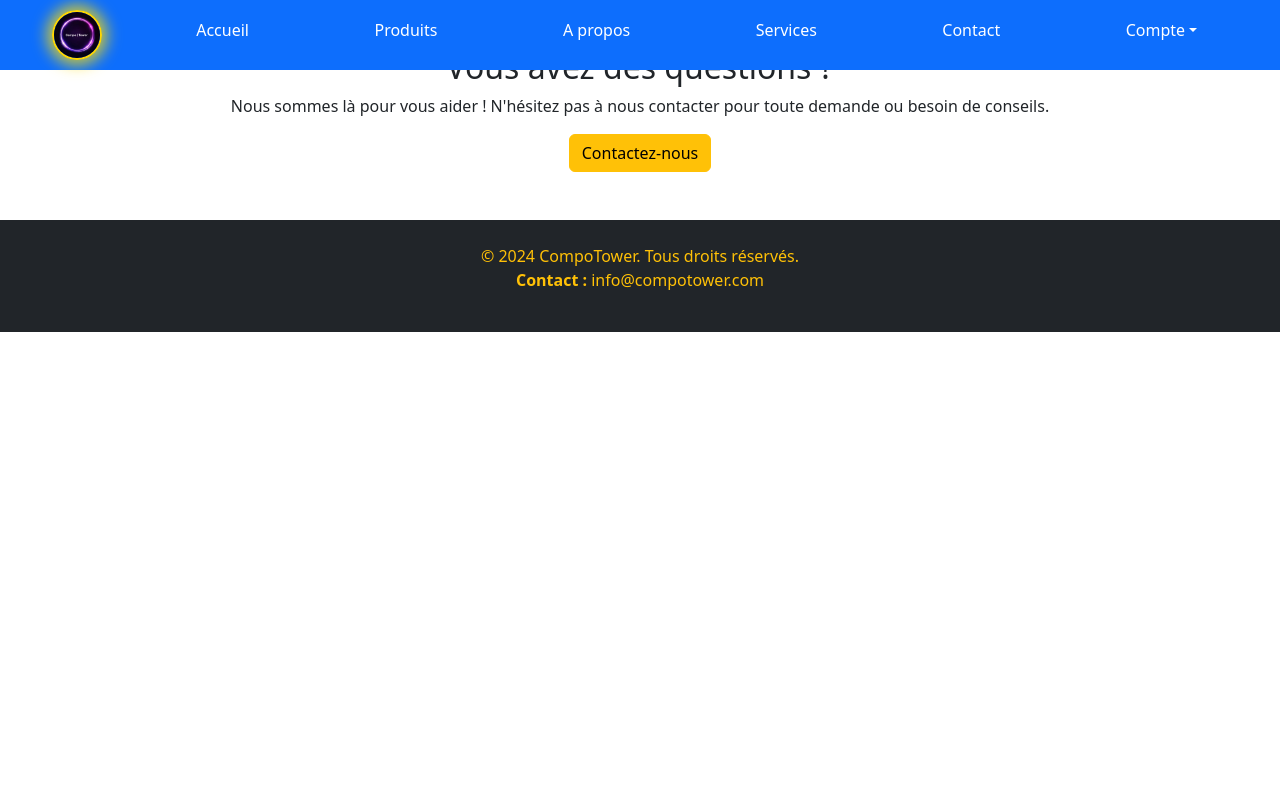
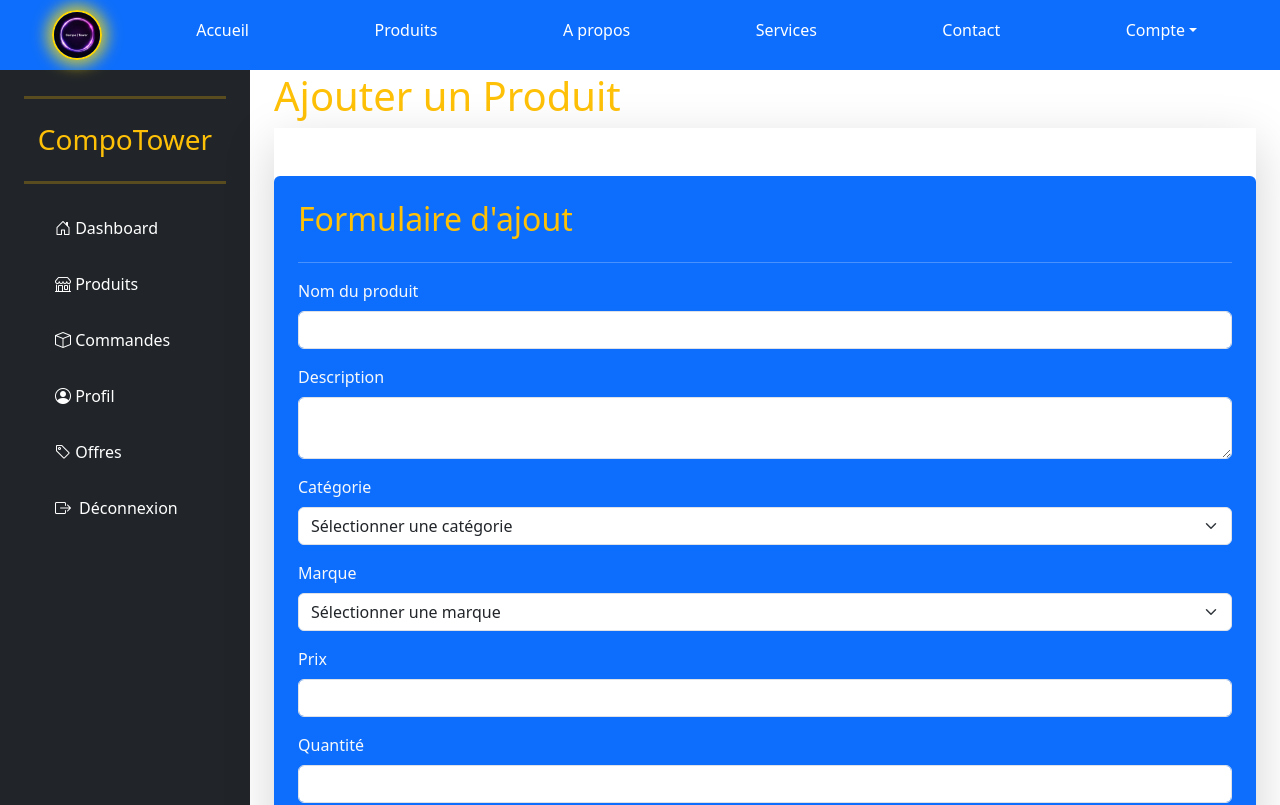
Before and after one commit to Mehdev9/fil_rouge_front, a React (Vite) app: page /dashboard/products in a window 1280 px wide. Shown: the top 805 px of the page. Built offline with nearby package versions, Linux system fonts and the light colour scheme; sample sign-in values are in the browser's storage.

Commit message:
add product ok

```diff
--- a/src/App.jsx
+++ b/src/App.jsx
@@ -1,12 +1,12 @@
-import { BrowserRouter, Navigate, Outlet, Route, Routes } from "react-router-dom";
-import { HomeView } from "./views/HomeView.jsx";
-import { RegisterView } from "./views/RegisterView.jsx";
-import { LoginView } from "./views/LoginView.jsx";
-import { AccountView } from "./views/AccountView.jsx";
+import {BrowserRouter, Navigate, Outlet, Route, Routes} from "react-router-dom";
+import {HomeView} from "./views/HomeView.jsx";
+import {RegisterView} from "./views/RegisterView.jsx";
+import {LoginView} from "./views/LoginView.jsx";
+import {AccountView} from "./views/AccountView.jsx";
 import Navbar from "./components/Navbar.jsx";
-import { useDispatch, useSelector } from "react-redux";
-import { useEffect } from "react";
-import { login } from "./store/authSlice.js";
+import {useDispatch, useSelector} from "react-redux";
+import {useEffect} from "react";
+import {login} from "./store/authSlice.js";
 import React from "react";
 import Question from "./components/Question.jsx";
 import Footer from "./components/Footer.jsx";
@@ -17,7 +17,8 @@ import ShopView from "./views/ShopView.jsx";
 import AOS from 'aos';
 import 'aos/dist/aos.css';
 import 'bootstrap-icons/font/bootstrap-icons.css';
-import { DashboardView } from "./views/DashboardView.jsx";
+import {DashboardView} from "./views/DashboardView.jsx";
+import AdminProductView from "./views/AdminProductView.jsx";
 
 
 const App = () => {
@@ -48,22 +49,20 @@ if (loading) {
                 <Navbar/>
                 <Routes>
                     <Route path="/" element={<HomeView/>}/>
+                    <Route path="/about" element={<AboutView/>}/>
+                    <Route path="/services" element={<ServiceView/>}/>
+                    <Route path="/contact" element={<ContactView/>}/>
 
                     <Route element={<UnprotectedRoute/>}>
                         <Route path="/register" element={<RegisterView/>}/>
                         <Route path="/login" element={<LoginView/>}/>
-                        <Route path="/about" element={<AboutView/>}/>
-                        <Route path="/services" element={<ServiceView/>}/>
-                        <Route path="/contact" element={<ContactView/>}/>
-                        <Route path="/shop" element={<ShopView/>}/>
-
-
 
 
                     </Route>
 
 
                     <Route element={<ProtectedRoute/>}>
+                        <Route path="/dashboard/products" element={<AdminProductView/>}/>
                         <Route path="/account" element={<AccountView/>}/>
                         <Route path="/dashboard" element={<DashboardView/>}/>
 
@@ -82,16 +81,16 @@ export default App;
 const ProtectedRoute = () => {
     const isAuthenticated = useSelector((state) => state.auth.isAuthenticated);
     if (!isAuthenticated) {
-        return <Navigate to="/login" replace />;
+        return <Navigate to="/login" replace/>;
     }
-    return <Outlet />;
+    return <Outlet/>;
 };
 
 const UnprotectedRoute = () => {
     const isAuthenticated = useSelector((state) => state.auth.isAuthenticated);
 
     if (isAuthenticated) {
-        return <Navigate to="/" replace />;
+        return <Navigate to="/" replace/>;
     }
-    return <Outlet />;
+    return <Outlet/>;
 };
--- /dev/null
+++ b/src/views/AdminProductView.jsx
@@ -0,0 +1,205 @@
+import React, { useState } from "react";
+import ApiBackend from "../api/ApiBackend.js";
+import { Link } from "react-router-dom";
+
+
+const AdminProductView = () => {
+    const [product, setProduct] = useState({
+        name: '',
+        description: '',
+        category: '',
+        brand: '',
+        price: '',
+        quantity: ''
+    });
+
+    const [error, setError] = useState(null);
+    const [success, setSuccess] = useState(null);
+
+    const handleChange = (e) => {
+        const { name, value } = e.target;
+        setProduct(prevProduct => ({
+            ...prevProduct,
+            [name]: value
+        }));
+    };
+
+    const handleSubmit = (e) => {
+        e.preventDefault();
+
+        ApiBackend.post("/dashboard/products", product)
+            .then(response => {
+                setSuccess('Produit ajouté avec succès.');
+                setProduct({
+                    name: '',
+                    description: '',
+                    category: '',
+                    brand: '',
+                    price: '',
+                    quantity: ''
+                });
+            })
+            .catch(error => {
+                setError('Une erreur est survenue lors de l\'ajout du produit.');
+            });
+    };
+
+    return (
+        <div className="dashboard-page d-flex">
+            <div className="sidebar bg-dark text-light p-4 mt-5" style={{ width: '250px' }}>
+                <hr className="my-4 border-3 border-warning" />
+                <h3 className="text-warning text-center mb-4">CompoTower</h3>
+                <hr className="my-4 border-3 border-warning" />
+                <ul className="nav flex-column">
+                    <li className="nav-item mb-3">
+                        <Link to="/dashboard" className="nav-link">
+                            <i className="bi bi-house-door"></i> Dashboard
+                        </Link>
+                    </li>
+                    <li className="nav-item mb-3">
+                        <Link to="/dashboard/products" className="nav-link">
+                            <i className="bi bi-shop"></i> Produits
+                        </Link>
+                    </li>
+                    <li className="nav-item mb-3">
+                        <Link to="/orders" className="nav-link">
+                            <i className="bi bi-box"></i> Commandes
+                        </Link>
+                    </li>
+                    <li className="nav-item mb-3">
+                        <Link to="/account" className="nav-link">
+                            <i className="bi bi-person-circle"></i> Profil
+                        </Link>
+                    </li>
+                    <li className="nav-item mb-3">
+                        <Link to="/offers" className="nav-link">
+                            <i className="bi bi-tag"></i> Offres
+                        </Link>
+                    </li>
+                    <li className="nav-item mb-3">
+                        <button
+                            className="nav-link bg-transparent border-0 d-flex align-items-center"
+                            onClick={() => {
+                                localStorage.removeItem("token");
+                                window.location.href = "/";
+                            }}
+                        >
+                            <i className="bi bi-box-arrow-right me-2"></i> Déconnexion
+                        </button>
+                    </li>
+                </ul>
+            </div>
+
+            <div className="main-content flex-grow-1 p-4">
+                <h1 className="text-warning pt-5">Ajouter un Produit</h1>
+
+                <section className="py-5 shadow-lg" data-aos="fade-up">
+                    <div className="container bg-primary text-light rounded p-4">
+                        <h2 className="text-warning pb-2">Formulaire d'ajout</h2>
+                        <hr />
+
+                        {error && <div className="alert alert-danger">{error}</div>}
+                        {success && <div className="alert alert-success">{success}</div>}
+
+                        <form onSubmit={handleSubmit}>
+                            <div className="mb-3">
+                                <label htmlFor="name" className="form-label">Nom du produit</label>
+                                <input
+                                    type="text"
+                                    className="form-control"
+                                    id="name"
+                                    name="name"
+                                    value={product.name}
+                                    onChange={handleChange}
+                                />
+                            </div>
+
+                            <div className="mb-3">
+                                <label htmlFor="description" className="form-label">Description</label>
+                                <textarea
+                                    className="form-control"
+                                    id="description"
+                                    name="description"
+                                    value={product.description}
+                                    onChange={handleChange}
+                                ></textarea>
+                            </div>
+
+                            <div className="mb-3">
+                                <label htmlFor="category" className="form-label">Catégorie</label>
+                                <select
+                                    className="form-select"
+                                    id="category"
+                                    name="category"
+                                    value={product.category}
+                                    onChange={handleChange}
+                                >
+                                    <option value="">Sélectionner une catégorie</option>
+                                    <option value="Carte Mère">Carte Mère</option>
+                                    <option value="Carte Graphique">Carte Graphique</option>
+                                    <option value="SSD">SSD</option>
+                                    <option value="Boîtier">Boîtier</option>
+                                    <option value="Alimentation">Alimentation</option>
+                                    <option value="Processeur">Processeur</option>
+                                </select>
+                            </div>
+
+
+                            <div className="mb-3">
+                                <label htmlFor="brand" className="form-label">Marque</label>
+                                <select
+                                    className="form-select"
+                                    id="brand"
+                                    name="brand"
+                                    value={product.brand}
+                                    onChange={handleChange}
+                                >
+                                    <option value="">Sélectionner une marque</option>
+                                    <option value="Corsair">Corsair</option>
+                                    <option value="ASUS">ASUS</option>
+                                    <option value="MSI">MSI</option>
+                                    <option value="Gigabyte">Gigabyte</option>
+                                    <option value="Intel">Intel</option>
+                                    <option value="AMD">AMD</option>
+                                    <option value="EVGA">EVGA</option>
+                                    <option value="NZXT">NZXT</option>
+                                    <option value="Razer">Razer</option>
+                                    <option value="Cooler Master">Cooler Master</option>
+                                </select>
+                            </div>
+
+
+                            <div className="mb-3">
+                                <label htmlFor="price" className="form-label">Prix</label>
+                                <input
+                                    type="number"
+                                    className="form-control"
+                                    id="price"
+                                    name="price"
+                                    value={product.price}
+                                    onChange={handleChange}
+                                />
+                            </div>
+
+                            <div className="mb-3">
+                                <label htmlFor="quantity" className="form-label">Quantité</label>
+                                <input
+                                    type="number"
+                                    className="form-control"
+                                    id="quantity"
+                                    name="quantity"
+                                    value={product.quantity}
+                                    onChange={handleChange}
+                                />
+                            </div>
+
+                            <button type="submit" className="btn text-light btn-warning">Ajouter</button>
+                        </form>
+                    </div>
+                </section>
+            </div>
+        </div>
+    );
+};
+
+export default AdminProductView;
```
Also changed, not shown: src/views/DashboardView.jsx (+11 -6 lines), src/css/nav.css (line endings or trailing spaces). Lines whose indentation alone changed are shown as unchanged.
